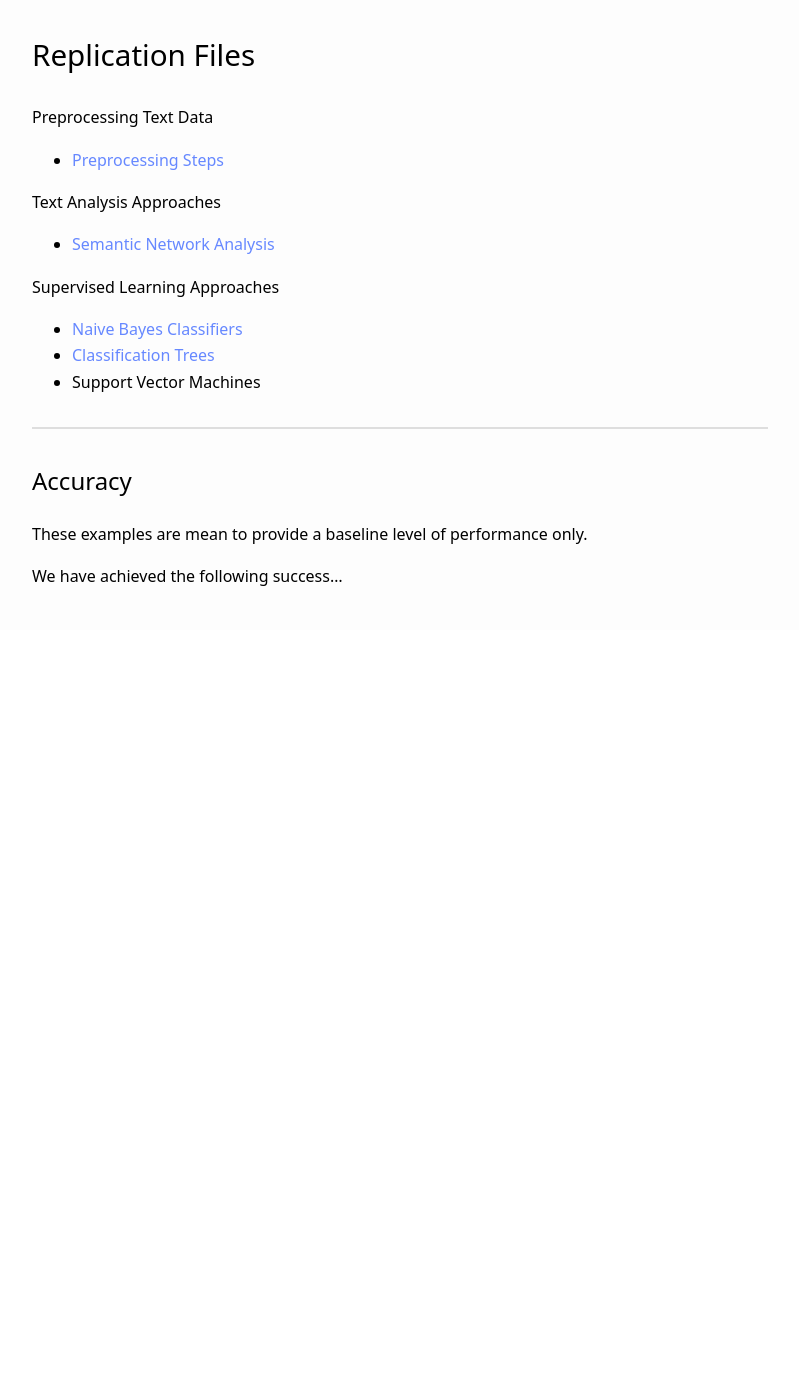
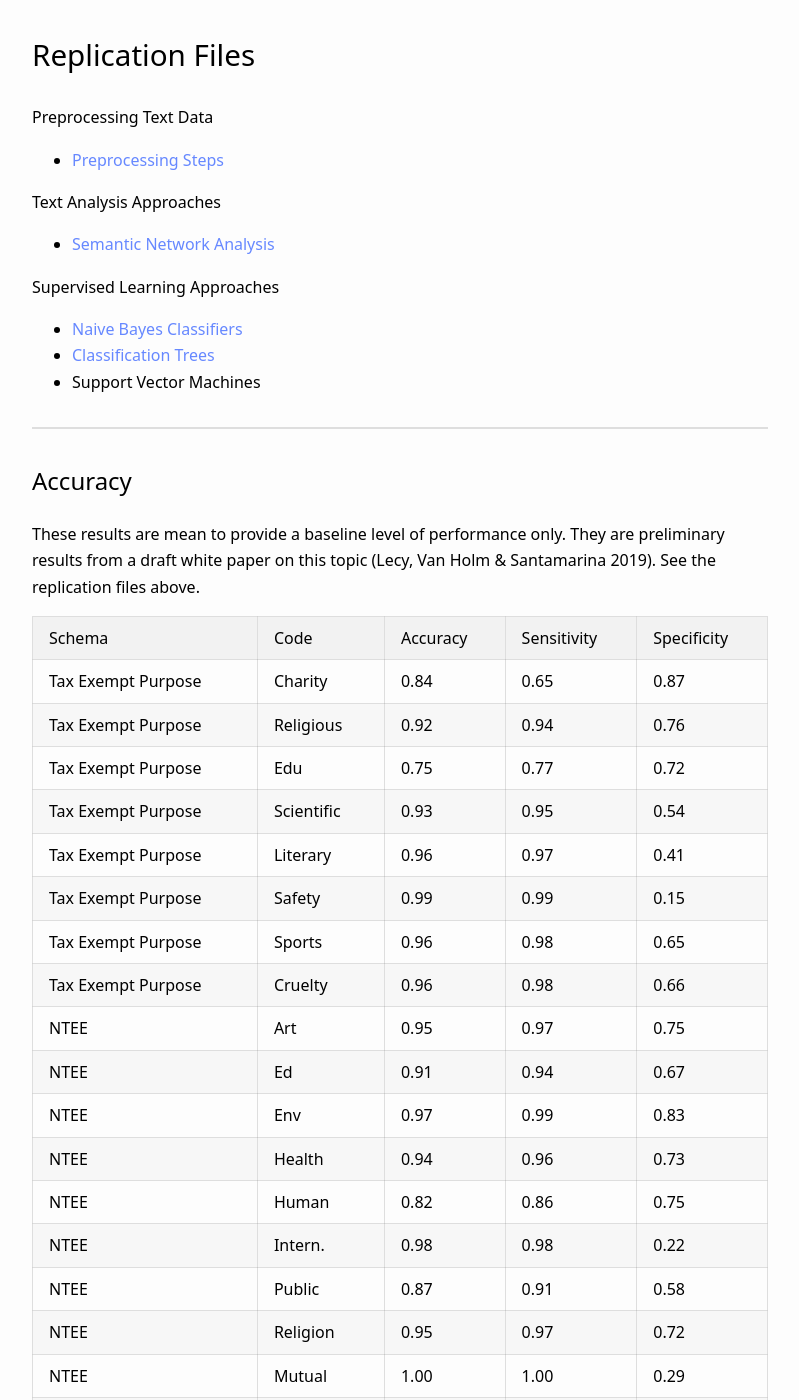
Before and after one commit to Nonprofit-Open-Data-Collective/machine_learning_mission_codes, a Jekyll site: the page built from docs/index.md, in a window 1280 px wide and 1400 px high, scrolled down 1225 px. Shown: the whole window, without its empty margins (240-1039 px from the left). Built offline with Jekyll 4.4.1, drawn with Linux system fonts in a browser that asks for light colours; before the commit the page ends 1855 px from its top, so only the background shows below that; some of the changed text lies outside the part shown.

Commit message:
Update index.md

```diff
--- a/docs/index.md
+++ b/docs/index.md
@@ -53,6 +53,48 @@ Description of training dataset...
 
 ## Accuracy
 
-These examples are mean to provide a baseline level of performance only.
+These results are mean to provide a baseline level of performance only. They are preliminary results from a draft white paper on this topic (Lecy, Van Holm & Santamarina 2019). See the replication files above.
 
-We have achieved the following success...
+
+|--------------------|------------|----------|-------------|-------------|
+| Schema             | Code       | Accuracy | Sensitivity | Specificity |
+|--------------------|------------|----------|-------------|-------------|
+| Tax Exempt Purpose | Charity    | 0.84     | 0.65        | 0.87        |
+| Tax Exempt Purpose | Religious  | 0.92     | 0.94        | 0.76        |
+| Tax Exempt Purpose | Edu        | 0.75     | 0.77        | 0.72        |
+| Tax Exempt Purpose | Scientific | 0.93     | 0.95        | 0.54        |
+| Tax Exempt Purpose | Literary   | 0.96     | 0.97        | 0.41        |
+| Tax Exempt Purpose | Safety     | 0.99     | 0.99        | 0.15        |
+| Tax Exempt Purpose | Sports     | 0.96     | 0.98        | 0.65        |
+| Tax Exempt Purpose | Cruelty    | 0.96     | 0.98        | 0.66        |
+|--------------------|------------|----------|-------------|-------------|
+| NTEE               | Art        | 0.95     | 0.97        | 0.75        |
+| NTEE               | Ed         | 0.91     | 0.94        | 0.67        |
+| NTEE               | Env        | 0.97     | 0.99        | 0.83        |
+| NTEE               | Health     | 0.94     | 0.96        | 0.73        |
+| NTEE               | Human      | 0.82     | 0.86        | 0.75        |
+| NTEE               | Intern.    | 0.98     | 0.98        | 0.22        |
+| NTEE               | Public     | 0.87     | 0.91        | 0.58        |
+| NTEE               | Religion   | 0.95     | 0.97        | 0.72        |
+| NTEE               | Mutual     | 1.00     | 1.00        | 0.29        |
+| NTEE               | Unknown    | 0.99     | 1.00        | 0.57        |
+|--------------------|------------|----------|-------------|-------------|
+| Schema             | Code       | Accuracy | Sensitivity | Specificity |
+|--------------------|------------|----------|-------------|-------------|
+
+
+
+
+| Schema                        | Code       | ICR  | ML Accuracy |
+|-------------------------------|------------|------|-------------|
+| Tax Exempt Purpose            | Charity    | 0.79 | 0.84        |
+| Tax Exempt Purpose            | Religious  | 0.97 | 0.92        |
+| Tax Exempt Purpose            | Education  | 0.81 | 0.75        |
+| Tax Exempt Purpose            | Scientific | 0.99 | 0.93        |
+| Tax Exempt Purpose            | Literary   | 0.98 | 0.96        |
+| Tax Exempt Purpose            | Safety     | 1.00 | 0.99        |
+| Tax Exempt Purpose            | Sports     | 0.96 | 0.96        |
+| Tax Exempt Purpose            | Cruelty    | 0.98 | 0.96        |
+|-------------------------------|------------|------|-------------|
+| Serves Vulnerable Populations |            | 0.87 | -           |
+|-------------------------------|------------|------|-------------|
```
